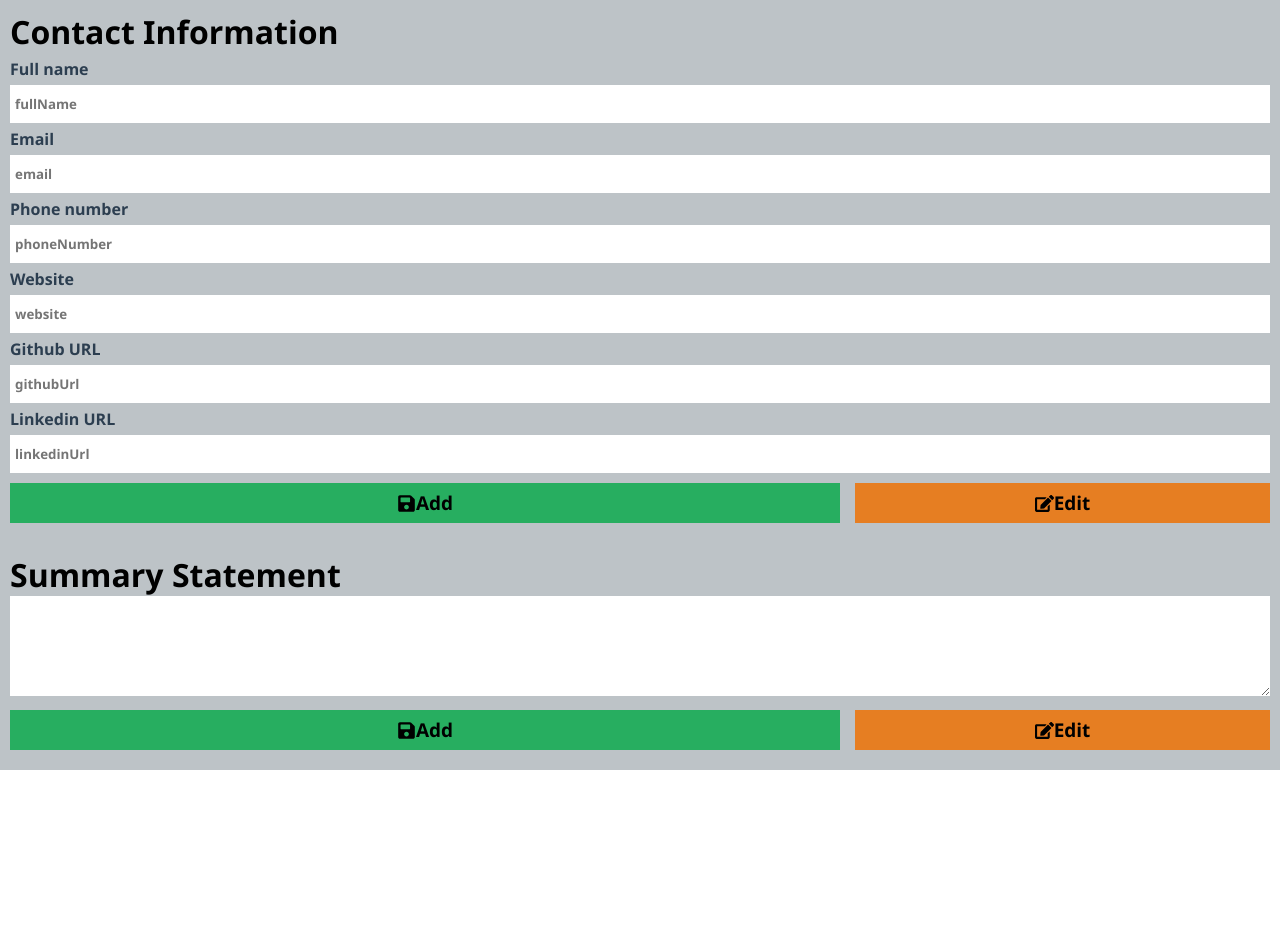
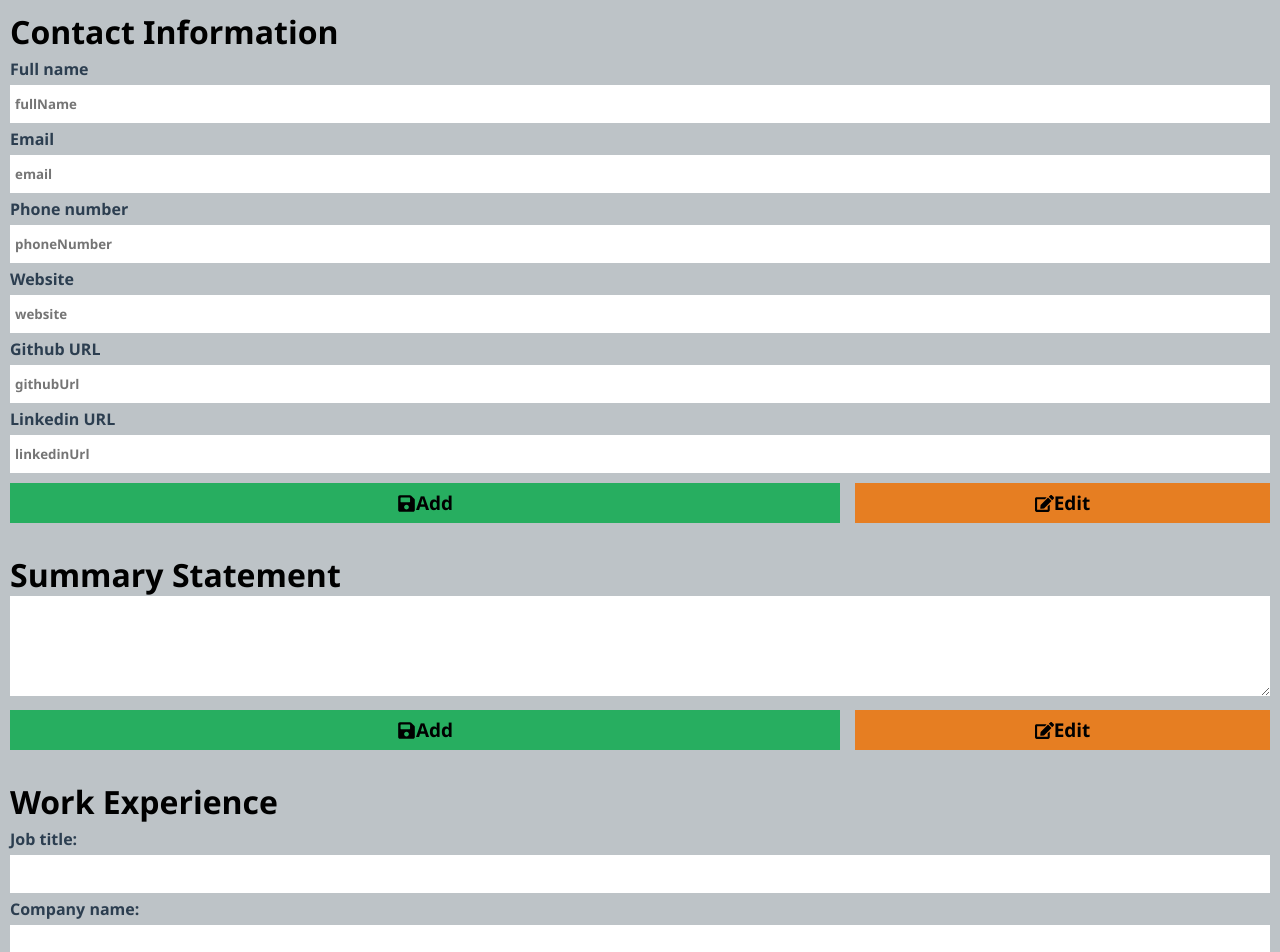
Before and after one commit to IchoubaneMed/cv-project, a React (Create React App) app: page / in a window 1280 px wide. Shown: the top 952 px of the page. Before the commit the page ends 800 px from the top, so only its background shows below. Built offline with nearby package versions, Linux system fonts and the light colour scheme.

Commit message:
Imported the WorkExperience component inside the App.js file

```diff
--- a/src/App.js
+++ b/src/App.js
@@ -2,12 +2,14 @@ import ContactInformation from "./components/ContactInformation";
 import "./styles/global.css"
 import './styles/forms.css';
 import SummaryStatement from "./components/SummaryStatement";
+import WorkExperience from "./components/WorkExperience";
 
 function App() {
   return (
     <div>
       <ContactInformation />
       <SummaryStatement />
+      <WorkExperience />
     </div>
   );
 }
```
